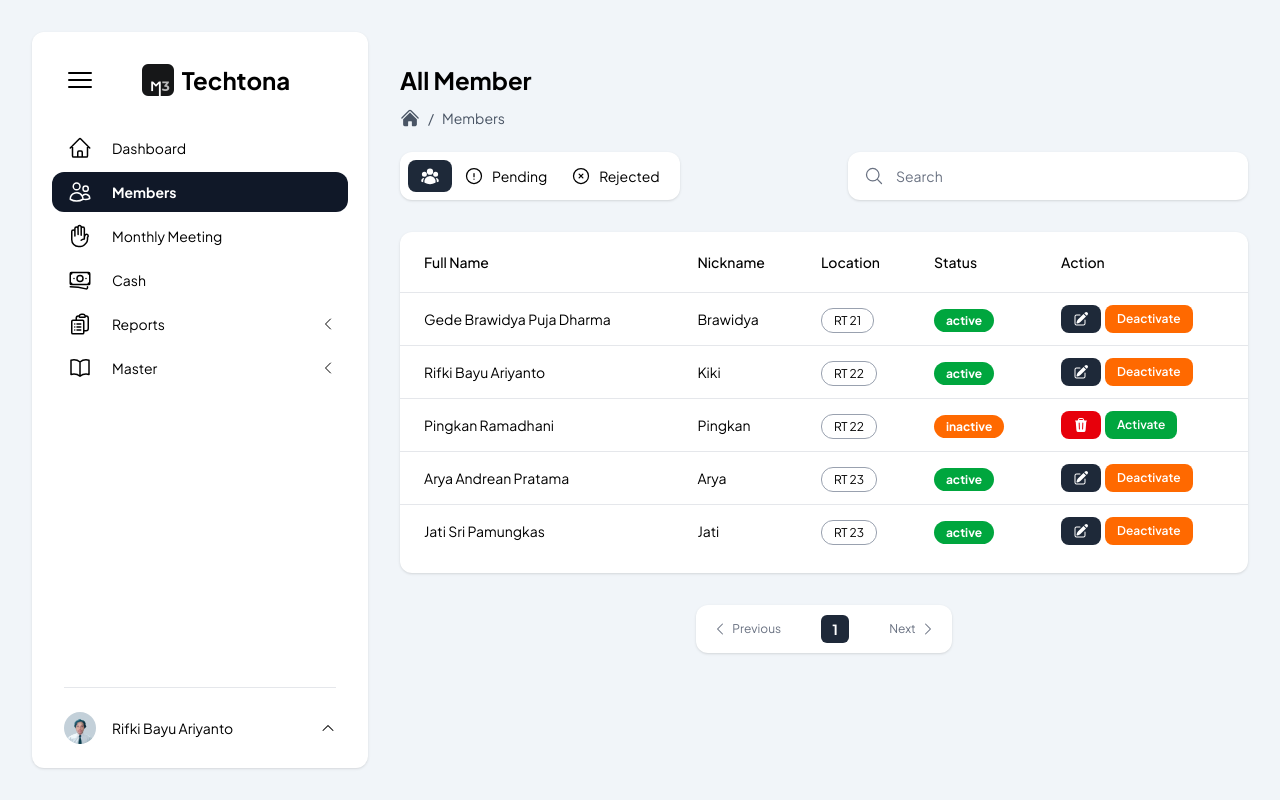
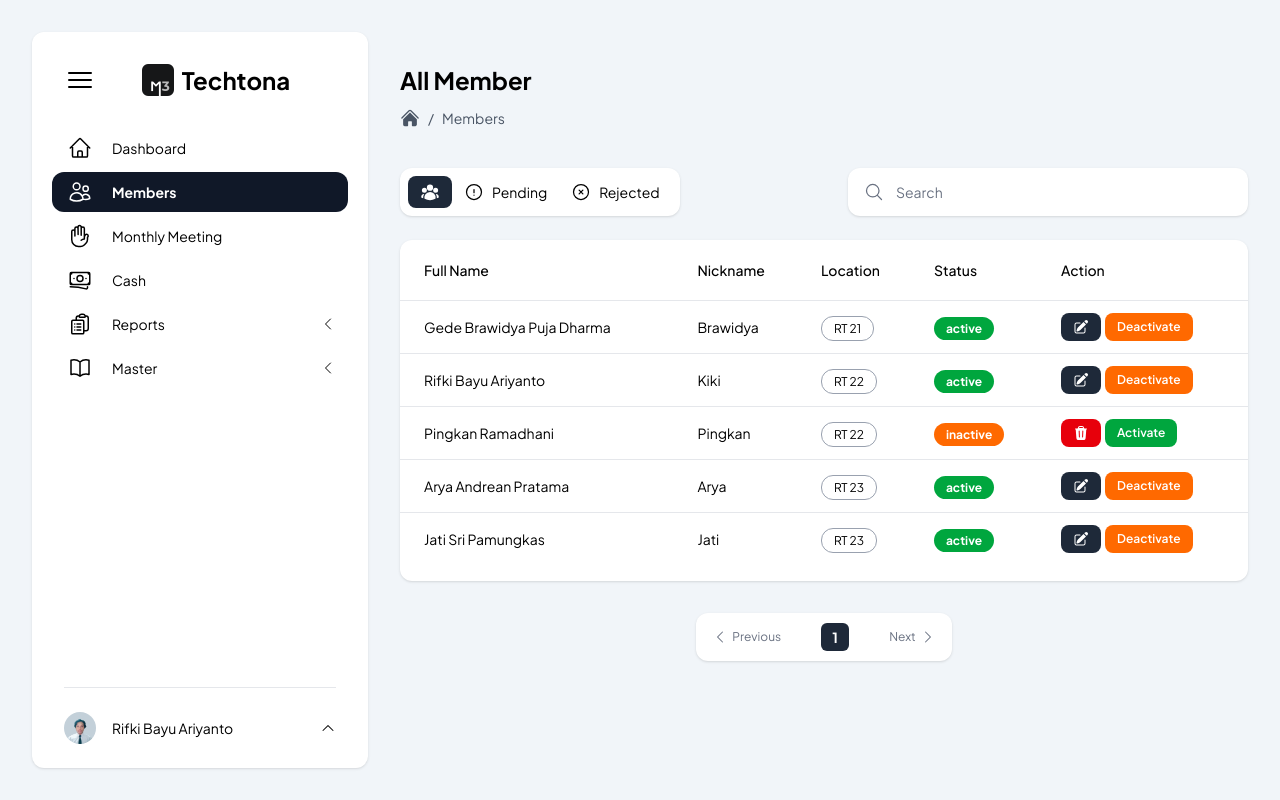
Before and after one commit to rifkibayuariy/karang-taruna, a Next.js app: page /admin/members in a window 1280 px wide. Built offline with nearby package versions, Linux system fonts and the light colour scheme.

Commit message:
Minor Member

```diff
--- a/app/admin/members/page.tsx
+++ b/app/admin/members/page.tsx
@@ -18,7 +18,7 @@ export default async function Members(props: {
 
     return (
         <main className="md:pt-8 pb-12">
-            <div className="w-full pb-6">
+            <div className="w-full pb-6 md:pb-10">
                 <h1 className="hidden md:block text-xl text-nowrap md:text-2xl font-bold mb-3">
                     {`${tab == 'all' ? 'All' : (tab == 'pending' ? 'Pending' : 'Rejected')} Member`}
                 </h1>
@@ -38,7 +38,7 @@ export default async function Members(props: {
                     </div>
                 </div>
             </div>
-            <div className="pt-4 md:pt-8">
+            <div className="pt-4 md:pt-6">
                 <Table/>
             </div>
         </main>
```
